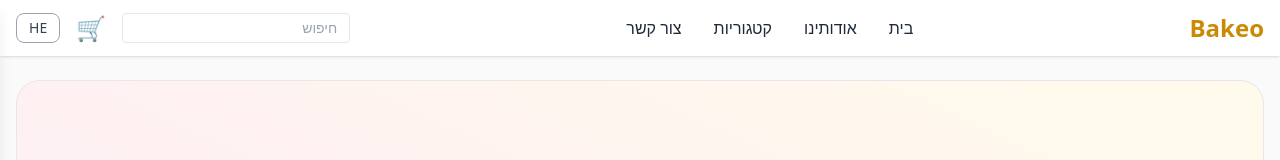
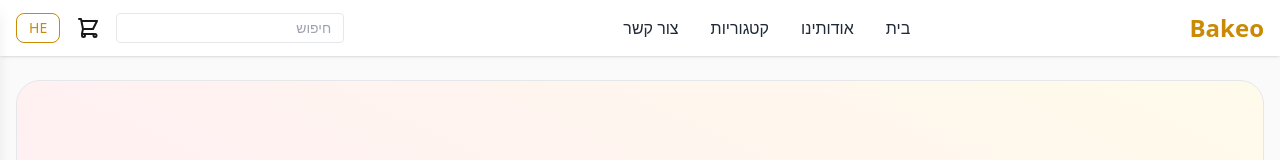
Before and after one commit to ayala26847/Shop-app, a React (Create React App) app: page / in a window 1280 px wide. Shown: the top 160 px of the page. Built offline with nearby package versions, Linux system fonts and the light colour scheme.

Commit message:
fixes with claude

```diff
--- a/package.json
+++ b/package.json
@@ -14,6 +14,7 @@
     "react": "^18.2.0",
     "react-dom": "^18.2.0",
     "react-i18next": "^15.6.1",
+    "react-icons": "^5.5.0",
     "react-redux": "^8.1.1",
     "react-router-dom": "^7.7.0",
     "react-scripts": "5.0.1",
--- a/src/components/BenefitsStrip.tsx
+++ b/src/components/BenefitsStrip.tsx
@@ -6,7 +6,6 @@ const items = [
   { titleKey: "benefits.fresh_quality", subKey: "benefits.fresh_quality_sub" },
   { titleKey: "benefits.support", subKey: "benefits.support_sub" },
 ];
-
 export default function BenefitsStrip() {
   const { t } = useTranslation();
   return (
--- a/src/components/Header.tsx
+++ b/src/components/Header.tsx
@@ -51,8 +51,10 @@ export function Header() {
             />
           </div>
 
-          <Link to="/cart" className="relative text-2xl">
-            🛒
+          <Link to="/cart" className="relative">
+            <svg className="text-2xl w-6 h-6" fill="none" stroke="currentColor" viewBox="0 0 24 24">
+              <path strokeLinecap="round" strokeLinejoin="round" strokeWidth={2} d="M3 3h2l.4 2M7 13h10l4-8H5.4m0 0L7 13m0 0l-1.1 5H17M9 19.5a1.5 1.5 0 11-3 0 1.5 1.5 0 013 0zM20.5 19.5a1.5 1.5 0 11-3 0 1.5 1.5 0 013 0z" />
+            </svg>
             {count > 0 && (
               <span className="absolute -top-2 -right-2 text-xs bg-yellow-600 text-white rounded-full px-1.5">
                 {count}
--- a/src/components/LanguageSwitcher.tsx
+++ b/src/components/LanguageSwitcher.tsx
@@ -12,7 +12,7 @@ export const LanguageSwitcher = () => {
     <div className="flex gap-2 items-center">
          <button
         onClick={changeLanguage}
-        className="px-3 py-1 border border-gray-400 rounded-lg text-sm font-medium text-gray-700 hover:bg-gray-100 transition"
+        className="px-3 py-1 border border-yellow-600 rounded-lg text-sm font-medium text-yellow-600 hover:bg-gray-100 transition"
       >
         {i18n.language === "he" ? "HE" : "EN"}
       </button>
```
Also changed, not shown: 1 other file (tests, documents, lock files or other folders).
